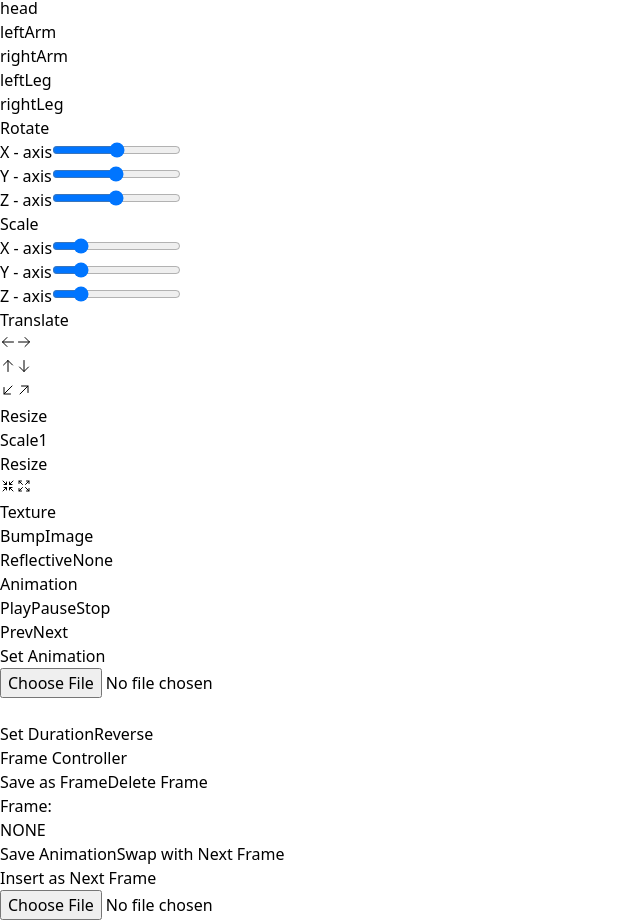
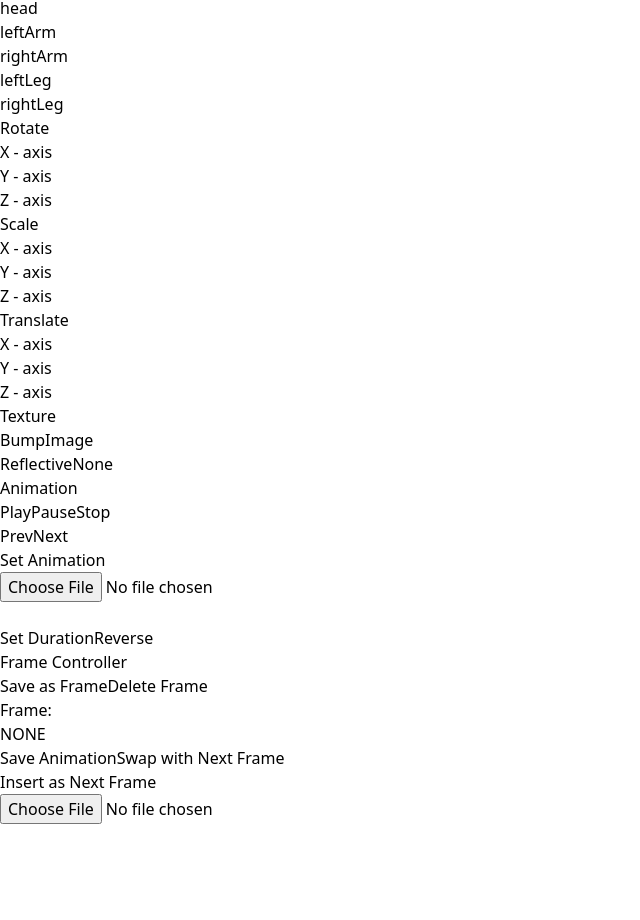
Before and after one commit to yuujin-Q/webgl-3d-renderer, a React (Vite) app: page / in a window 1280 px wide. Shown: the part 1975-2895 px from the top of the page, without its empty margins (0-640 px from the left). After the commit the page ends 2799 px from the top, so only its background shows below. Built offline with nearby package versions, Linux system fonts and the light colour scheme.

Commit message:
chore: redesign fe

```diff
--- a/package.json
+++ b/package.json
@@ -10,6 +10,7 @@
     "preview": "vite preview"
   },
   "dependencies": {
+    "@radix-ui/react-slider": "^1.1.2",
     "phosphor-react": "^1.4.1",
     "react": "^18.2.0",
     "react-dom": "^18.2.0",
--- a/src/App.tsx
+++ b/src/App.tsx
@@ -9,7 +9,7 @@ document.addEventListener("keydown", keyboardInput);
 function App() {
   return (
     <CanvasProvider>
-      <div className="h-screen flex">
+      <div className="h-screen flex overflow-hidden">
         <Leftbar />
         <Canvas />
         <Rightbar />
--- a/src/components/Header.tsx
+++ b/src/components/Header.tsx
@@ -42,7 +42,7 @@ const Header = () => {
   };
 
   return (
-    <header className="w-full px-10 py-2 border-b border-slate-900/10 bg-gradient-to-r from-green-800 to-purple-800 text-white">
+    <header className="w-full px-10 py-2 border-b border-slate-900/10 bg-black text-white">
       <div className="grid grid-cols-3">
         <div className="items-center justify-center col-span-3">
           <h1 className="text-2xl font-bold text-center py-2">
--- a/src/components/Rightbar.tsx
+++ b/src/components/Rightbar.tsx
@@ -1,18 +1,10 @@
-import {
-  ArrowDown,
-  ArrowDownLeft,
-  ArrowLeft,
-  ArrowRight,
-  ArrowUp,
-  ArrowUpRight,
-  ArrowsIn,
-  ArrowsOut,
-} from "phosphor-react";
 import { Renderer } from "../lib/renderer/Renderer";
 import { ObjectNode } from "../types/objects/ObjectNode";
 import { useAppAction, useAppStore } from "../stores";
 import { Vec3 } from "../types/math/Vec3";
 import { radToDeg } from "../types/math/Degree";
+import * as RadixSlider from '@radix-ui/react-slider';
+
 
 const Rightbar = () => {
   const { scene, globalRotate, globalScale, globalTranslate } = useAppStore(state => state)
@@ -44,15 +36,15 @@ const Rightbar = () => {
     y?: number;
     z?: number;
   }) => {
-    const newX = x ? Renderer.translation().x + x : Renderer.translation().x;
-    const newY = y ? Renderer.translation().y + y : Renderer.translation().y;
-    const newZ = z ? Renderer.translation().z + z : Renderer.translation().z;
+    const newX = x ? x : Renderer.translation().x;
+    const newY = y ? y : Renderer.translation().y;
+    const newZ = z ? z : Renderer.translation().z;
     Renderer.setTranslation({ x: newX, y: newY, z: newZ });
     setGlobalTranslate(new Vec3(newX, newY, newZ))
   };
   return (
-    <div className="border-r border-gray-600 bg-gray-700 w-3/12 overflow-auto">
-      <div className="flex flex-col pl-4 pr-6 py-2 gap-1 border-b border-gray-500 text-white w-full">
+    <div className="border-r border-gray-600 bg-black w-3/12 overflow-auto">
+      <div className="h-[400px] flex flex-col pl-4 pr-6 py-2 overflow-auto text-white no-scrollbar">
         <h1 className="text-md font-bold">Active Component :</h1>
         {
           RenderTree(scene, setActiveObject, setTransformation)
@@ -63,45 +55,66 @@ const Rightbar = () => {
         <div className="flex flex-col gap-2">
           <div className="flex flex-row">
             <label className="text-sm font-semibold w-2/12">X - axis</label>
-            <input
-              className="w-10/12"
-              type="range"
+            <RadixSlider.Root
+              className="w-10/12 relative flex items-center h-5"
               id="rotateX"
               name="scale"
-              min="-180"
-              max="180"
-              value={globalRotate.x}
-              step="0.05"
-              onChange={(e) => updateXRotate(Number(e.target.value))}
+              min={-180}
+              max={180}
+              value={[globalRotate.x]}
+              step={0.05}
+              onValueChange={(val) => updateXRotate(val[0])}
+            >
+              <RadixSlider.Track className="bg-blackA7 relative grow rounded-full h-[3px] bg-black">
+                <RadixSlider.Range className="absolute bg-green-400 shadow-[0_0_30px_2px] rounded-full h-full" />
+              </RadixSlider.Track>
+              <RadixSlider.Thumb
+                className="block w-5 h-5 bg-green-400 shadow-[0_0_30px_2px] rounded-[10px] focus:outline-none focus:scale-125"
+                aria-label="Volume"
               />
+            </RadixSlider.Root>
           </div>
           <div className="flex flex-row">
             <label className="text-sm font-semibold w-2/12">Y - axis</label>
-            <input
-              className="w-10/12"
-              type="range"
+            <RadixSlider.Root
+              className="w-10/12 relative flex items-center h-5"
               id="rotateY"
               name="scale"
-              min="-180"
-              max="180"
-              value={globalRotate.y}
-              step="0.05"
-              onChange={(e) => updateYRotate(Number(e.target.value))}
+              min={-180}
+              max={180}
+              value={[globalRotate.y]}
+              step={0.05}
+              onValueChange={(val) => updateYRotate(val[0])}
+            >
+              <RadixSlider.Track className="bg-blackA7 relative grow rounded-full h-[3px] bg-black">
+                <RadixSlider.Range className="absolute bg-green-400 shadow-[0_0_30px_2px] rounded-full h-full" />
+              </RadixSlider.Track>
+              <RadixSlider.Thumb
+                className="block w-5 h-5 bg-green-400 shadow-[0_0_30px_2px] rounded-[10px] focus:outline-none focus:scale-125"
+                aria-label="Volume"
               />
+            </RadixSlider.Root>
           </div>
           <div className="flex flex-row">
             <label className="text-sm font-semibold w-2/12">Z - axis</label>
-            <input
-              className="w-10/12"
-              type="range"
+            <RadixSlider.Root
+              className="w-10/12 relative flex items-center h-5"
               id="rotateZ"
               name="scale"
-              min="-180"
-              max="180"
-              value={globalRotate.z}
-              step="0.05"
-              onChange={(e) => updateZRotate(Number(e.target.value))}
+              min={-180}
+              max={180}
+              value={[globalRotate.z]}
+              step={0.05}
+              onValueChange={(val) => updateZRotate(val[0])}
+            >
+              <RadixSlider.Track className="bg-blackA7 relative grow rounded-full h-[3px] bg-black">
+                <RadixSlider.Range className="absolute bg-green-400 shadow-[0_0_30px_2px] rounded-full h-full" />
+              </RadixSlider.Track>
+              <RadixSlider.Thumb
+                className="block w-5 h-5 bg-green-400 shadow-[0_0_30px_2px] rounded-[10px] focus:outline-none focus:scale-125"
+                aria-label="Volume"
               />
+            </RadixSlider.Root>
           </div>
         </div>
       </div>
@@ -110,151 +123,148 @@ const Rightbar = () => {
         <div className="flex flex-col gap-2">
           <div className="flex flex-row">
             <label className="text-sm font-semibold w-2/12">X - axis</label>
-            <input
-              className="w-10/12"
-              type="range"
+            <RadixSlider.Root
+              className="w-10/12 relative flex items-center h-5"
               id="scaleX"
               name="scale"
-              min="0.1"
-              max="5"
-              value={globalScale.x}
-              step="0.05"
-              onChange={(e) => {
-                Renderer.setScale({ x: Number(e.target.value) })
-                setGlobalScale(new Vec3(Number(e.target.value), globalScale.y, globalScale.z))
+              min={0.1}
+              max={5}
+              value={[globalScale.x]}
+              step={0.05}
+              onValueChange={(val) => {
+                Renderer.setScale({ x: val[0] })
+                setGlobalScale(new Vec3(val[0], globalScale.y, globalScale.z))
               }}
+            >
+              <RadixSlider.Track className="bg-blackA7 relative grow rounded-full h-[3px] bg-black">
+                <RadixSlider.Range className="absolute bg-green-400 shadow-[0_0_30px_2px] rounded-full h-full" />
+              </RadixSlider.Track>
+              <RadixSlider.Thumb
+                className="block w-5 h-5 bg-green-400 shadow-[0_0_30px_2px] rounded-[10px] focus:outline-none focus:scale-125"
+                aria-label="Volume"
               />
+            </RadixSlider.Root>
           </div>
           <div className="flex flex-row">
             <label className="text-sm font-semibold w-2/12">Y - axis</label>
-            <input
-              className="w-10/12"
-              type="range"
+            <RadixSlider.Root
+              className="w-10/12 relative flex items-center h-5"
               id="scaleY"
               name="scale"
-              min="0.1"
-              max="5"
-              value={globalScale.y}
-              step="0.05"
-              onChange={(e) => {
-                Renderer.setScale({ y: Number(e.target.value) })
-                setGlobalScale(new Vec3(globalScale.x, Number(e.target.value), globalScale.z))
+              min={0.1}
+              max={5}
+              value={[globalScale.y]}
+              step={0.05}
+              onValueChange={(val) => {
+                Renderer.setScale({ y: val[0] })
+                setGlobalScale(new Vec3(globalScale.x, val[0], globalScale.z))
               }}
+            >
+              <RadixSlider.Track className="bg-blackA7 relative grow rounded-full h-[3px] bg-black">
+                <RadixSlider.Range className="absolute bg-green-400 shadow-[0_0_30px_2px] rounded-full h-full" />
+              </RadixSlider.Track>
+              <RadixSlider.Thumb
+                className="block w-5 h-5 bg-green-400 shadow-[0_0_30px_2px] rounded-[10px] focus:outline-none focus:scale-125"
+                aria-label="Volume"
               />
+            </RadixSlider.Root>
           </div>
           <div className="flex flex-row">
             <label className="text-sm font-semibold w-2/12">Z - axis</label>
-            <input
-              className="w-10/12"
-              type="range"
+            <RadixSlider.Root
+              className="w-10/12 relative flex items-center h-5"
               id="scaleZ"
               name="scale"
-              min="0.1"
-              max="5"
-              value={globalScale.z}
-              step="0.05"
-              onChange={(e) => {
-                Renderer.setScale({ z: Number(e.target.value) })
-                setGlobalScale(new Vec3(globalScale.x, globalScale.y, Number(e.target.value)))
+              min={0.1}
+              max={5}
+              value={[globalScale.z]}
+              step={0.05}
+              onValueChange={(val) => {
+                Renderer.setScale({ z: val[0] })
+                setGlobalScale(new Vec3(globalScale.x, globalScale.y, val[0]))
               }}
+            >
+              <RadixSlider.Track className="bg-blackA7 relative grow rounded-full h-[3px] bg-black">
+                <RadixSlider.Range className="absolute bg-green-400 shadow-[0_0_30px_2px] rounded-full h-full" />
+              </RadixSlider.Track>
+              <RadixSlider.Thumb
+                className="block w-5 h-5 bg-green-400 shadow-[0_0_30px_2px] rounded-[10px] focus:outline-none focus:scale-125"
+                aria-label="Volume"
               />
+            </RadixSlider.Root>
           </div>
         </div>
       </div>
-      <div className="flex flex-row pl-4 pr-6 py-2 gap-1 border-b border-gray-500 text-white w-full">
-        <div className="flex flex-col gap-2 text-white w-1/2">
+      <div className="pl-4 pr-6 py-2 gap-1 border-b border-gray-500 text-white w-full">
         <h1 className="text-md font-bold">Translate</h1>
         <div className="flex flex-col gap-3">
           <div>
             <div className="flex flex-row gap-3">
-                <button
-                  id="button-translate-left"
-                  className="w-1/3 flex flex-col items-center py-1 bg-sky-600 border border-slate-900/10 text-xs font-bold rounded-lg active:bg-violet-500"
-                  onClick={() => updateTranslation({ x: -1 })}
+              <label className="text-sm font-semibold w-2/12">X - axis</label>
+              <RadixSlider.Root
+                className="w-10/12 relative flex items-center h-5"
+                id="translateX"
+                name="translate"
+                min={-2000}
+                max={2000}
+                value={[globalTranslate.x]}
+                step={1}
+                onValueChange={(val) => updateTranslation({ x: val[0] })}
               >
-                  <ArrowLeft />
-                </button>
-                <button
-                  id="button-translate-right"
-                  className="w-1/3 flex flex-col items-center py-1 bg-sky-600 border border-slate-900/10 text-xs font-bold rounded-lg active:bg-violet-500"
-                  onClick={() => updateTranslation({ x: 1 })}
-                >
-                  <ArrowRight />
-                </button>
+                <RadixSlider.Track className="bg-blackA7 relative grow rounded-full h-[3px] bg-black">
+                  <RadixSlider.Range className="absolute bg-green-400 shadow-[0_0_30px_2px] rounded-full h-full" />
+                </RadixSlider.Track>
+                <RadixSlider.Thumb
+                  className="block w-5 h-5 bg-green-400 shadow-[0_0_30px_2px] rounded-[10px] focus:outline-none focus:scale-125"
+                  aria-label="Volume"
+                />
+              </RadixSlider.Root>
             </div>
           </div>
           <div>
             <div className="flex flex-row gap-3">
-                <button
-                  id="button-translate-up"
-                  className="w-1/3 flex flex-col items-center py-1 bg-sky-600 border border-slate-900/10 text-xs font-bold rounded-lg active:bg-violet-500"
-                  onClick={() => updateTranslation({ y: 1 })}
+              <label className="text-sm font-semibold w-2/12">Y - axis</label>
+              <RadixSlider.Root
+                className="w-10/12 relative flex items-center h-5"
+                id="translateY"
+                name="translate"
+                min={-2000}
+                max={2000}
+                value={[globalTranslate.y]}
+                step={1}
+                onValueChange={(val) => updateTranslation({ y: val[0] })}
               >
-                  <ArrowUp />
-                </button>
-                <button
-                  id="button-translate-down"
-                  className="w-1/3 flex flex-col items-center py-1 bg-sky-600 border border-slate-900/10 text-xs font-bold rounded-lg active:bg-violet-500"
-                  onClick={() => updateTranslation({ y: -1 })}
-                >
-                  <ArrowDown />
-                </button>
+                <RadixSlider.Track className="bg-blackA7 relative grow rounded-full h-[3px] bg-black">
+                  <RadixSlider.Range className="absolute bg-green-400 shadow-[0_0_30px_2px] rounded-full h-full" />
+                </RadixSlider.Track>
+                <RadixSlider.Thumb
+                  className="block w-5 h-5 bg-green-400 shadow-[0_0_30px_2px] rounded-[10px] focus:outline-none focus:scale-125"
+                  aria-label="Volume"
+                />
+              </RadixSlider.Root>
             </div>
           </div>
           <div>
             <div className="flex flex-row gap-3">
-                <button
-                  id="button-translate-out"
-                  className="w-1/3 flex flex-col items-center py-1 bg-sky-600 border border-slate-900/10 text-xs font-bold rounded-lg active:bg-violet-500"
-                  onClick={() => updateTranslation({ z: -1 })}
+              <label className="text-sm font-semibold w-2/12">Z - axis</label>
+              <RadixSlider.Root
+                className="w-10/12 relative flex items-center h-5"
+                id="translateZ"
+                name="translate"
+                min={-4000}
+                max={4000}
+                value={[globalTranslate.z]}
+                step={1}
+                onValueChange={(val) => updateTranslation({ z: val[0] })}
               >
-                  <ArrowDownLeft />
-                </button>
-                <button
-                  id="button-translate-in"
-                  className="w-1/3 flex flex-col items-center py-1 bg-sky-600 border border-slate-900/10 text-xs font-bold rounded-lg active:bg-violet-500"
-                  onClick={() => updateTranslation({ z: 1 })}
-                >
-                  <ArrowUpRight />
-                </button>
-              </div>
-            </div>
-          </div>
-        </div>
-        <div className="flex flex-col gap-2 text-white w-1/2">
-          <h1 className="text-md font-bold">Resize</h1>
-          <div className="flex flex-col gap-2">
-            <div className="flex flex-row items-center">
-              <label className="text-sm font-semibold mr-3">Scale</label>
-              <input
-                type="number"
-                value={Renderer.scaler().x}
-                id="scale"
-                name="scale"
-                min="0.1"
-                step="0.1"
-                className="w-1/2 text-sm text-white font-semibold rounded-lg px-5 py-1.5 bg-gray-700 border border-gray-600 focus:ring-blue-500 focus:border-blue-500 opacity-80"
+                <RadixSlider.Track className="bg-blackA7 relative grow rounded-full h-[3px] bg-black">
+                  <RadixSlider.Range className="absolute bg-green-400 shadow-[0_0_30px_2px] rounded-full h-full" />
+                </RadixSlider.Track>
+                <RadixSlider.Thumb
+                  className="block w-5 h-5 bg-green-400 shadow-[0_0_30px_2px] rounded-[10px] focus:outline-none focus:scale-125"
+                  aria-label="Volume"
                 />
-            </div>
-            <button
-              id="button-scale"
-              className="w-9/12 flex flex-col items-center py-1.5 bg-green-700 border border-slate-900/10 text-sm font-bold rounded-lg active:bg-violet-500"
-            >
-              Resize
-            </button>
-            <div className="flex flex-row gap-3">
-              <button
-                id="button-shrink"
-                className="w-1/3 flex flex-col items-center py-1 bg-green-600 border border-slate-900/10 text-xs font-bold rounded-lg active:bg-violet-500"
-              >
-                <ArrowsIn />
-              </button>
-              <button
-                id="button-enlarge"
-                className="w-1/3 flex flex-col items-center py-1 bg-green-600 border border-slate-900/10 text-xs font-bold rounded-lg active:bg-violet-500"
-              >
-                <ArrowsOut />
-              </button>
+              </RadixSlider.Root>
             </div>
           </div>
         </div>
@@ -430,12 +440,12 @@ const RenderTree = (object: ObjectNode, setActiveObject: (val: string) => void,
   if (object.name === "Camera") {
     return null;
   }
-  return <div className="pl-2">
+  return <div className="pl-4">
     {
       Renderer.getActiveObject() == object.id ?
-        <span className="my-2 px-2 py-1 bg-green-500 rounded-md hover:opacity-80 cursor-pointer">{object.name}</span>
+        <span className="block max-w-max my-3 px-2 py-1 text-green-400 font-medium border-2 border-green-400 rounded-md shadow-[0_0_15px_0px] shadow-green-400 bg-green-400 text-black cursor-pointer">{object.name}</span>
         :
-        <span className="my-2 px-2 py-1 bg-slate-500 rounded-md hover:opacity-80 cursor-pointer" onClick={() => {
+        <span className="block max-w-max my-3 px-2 py-1 text-green-400 font-medium border-2 border-green-400 rounded-md shadow-[0_0_15px_0px] shadow-green-400 hover:bg-green-400 hover:text-black cursor-pointer" onClick={() => {
           Renderer.setActiveObject(object.id)
           setActiveObject(object.id)
           setTransformation(Renderer.translation(), Renderer.rotation(), Renderer.scaler())
```
Also changed, not shown: src/components/Leftbar.tsx (+21 -1 lines), src/index.css (+12 -0 lines), 1 other file (tests, documents, lock files or other folders). Lines whose indentation alone changed are shown as unchanged.
